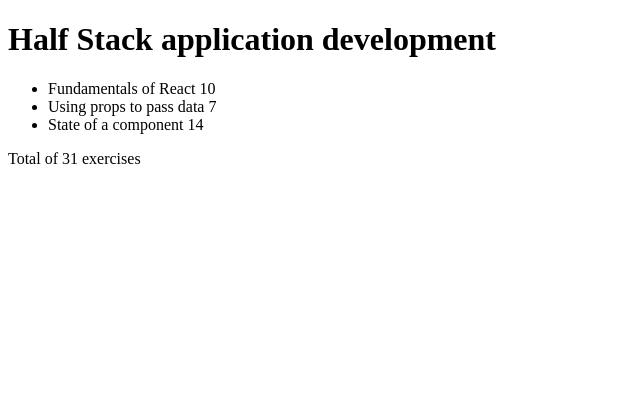
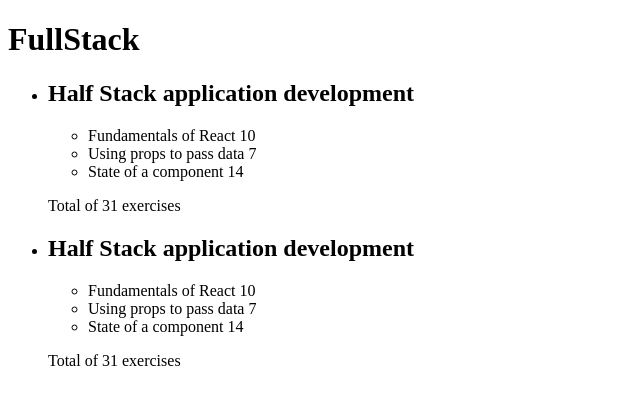
Before and after one commit to mariesusan/fullstackopen, a React (Create React App) app in the folder osa2/kurssitiedot2/: page / in a window 1280 px wide. Shown: the top 404 px of the page, without its empty margins (0-640 px from the left). Built offline with nearby package versions, Linux system fonts and the light colour scheme.

Commit message:
2.4. valmis

```diff
--- a/osa2/kurssitiedot2/src/App.js
+++ b/osa2/kurssitiedot2/src/App.js
@@ -1,11 +1,17 @@
 import React from "react"
 import Course from "./components/Course"
+import Title from "./components/Title";
 
 const App = (props) => {
 
     return (
         <div>
-            <Course course = {props.course}/>
+            <Title />
+            <ul>
+                {props.courses.map(course =>
+                    <Course key = {course.id} course = {course}/>
+                )}
+            </ul>
         </div>
     )
 }
--- a/osa2/kurssitiedot2/src/components/Course.js
+++ b/osa2/kurssitiedot2/src/components/Course.js
@@ -3,13 +3,14 @@
 import Content from "./Content"
 import Total from "./Total"
 
+
 const Course = ({course}) => {
     return (
-        <>
+        <li>
             <Header title={course.name} />
-            <Content parts={course.parts}/>
+            <Content parts={course.parts} />
             <Total parts={course.parts} />
-        </>
+        </li>
     )
 }
 
--- a/osa2/kurssitiedot2/src/components/Header.js
+++ b/osa2/kurssitiedot2/src/components/Header.js
@@ -2,9 +2,7 @@
 
 const Header = (props) => {
     return (
-        <>
-            <h1> {props.title} </h1>
-        </>
+         <h2> {props.title} </h2>
     )
 }
 
--- /dev/null
+++ b/osa2/kurssitiedot2/src/components/Title.js
@@ -0,0 +1,9 @@
+import React from "react";
+
+const Title = (props) => {
+    return (
+        <h1> {"FullStack"} </h1>
+    )
+}
+
+export default Title
--- a/osa2/kurssitiedot2/src/index.js
+++ b/osa2/kurssitiedot2/src/index.js
@@ -3,7 +3,8 @@
 import App from "./App"
 
 
-const course = {
+const courses = [
+    {
         name: "Half Stack application development",
         id: 1,
         parts: [
@@ -23,10 +24,33 @@
                 id: 3
             }
         ]
+    },
+    {
+        name: "Half Stack application development",
+        id: 2,
+        parts: [
+            {
+                name: "Fundamentals of React",
+                exercises: 10,
+                id: 1
+            },
+            {
+                name: "Using props to pass data",
+                exercises: 7,
+                id: 2
+            },
+            {
+                name: "State of a component",
+                exercises: 14,
+                id: 3
             }
+        ]
+    }
+
+]
 
 
 ReactDOM.render(
-    <App course = {course}/>,
+    <App courses = {courses}/>,
     document.getElementById('root')
 );
```
Lines whose indentation alone changed are shown as unchanged.
